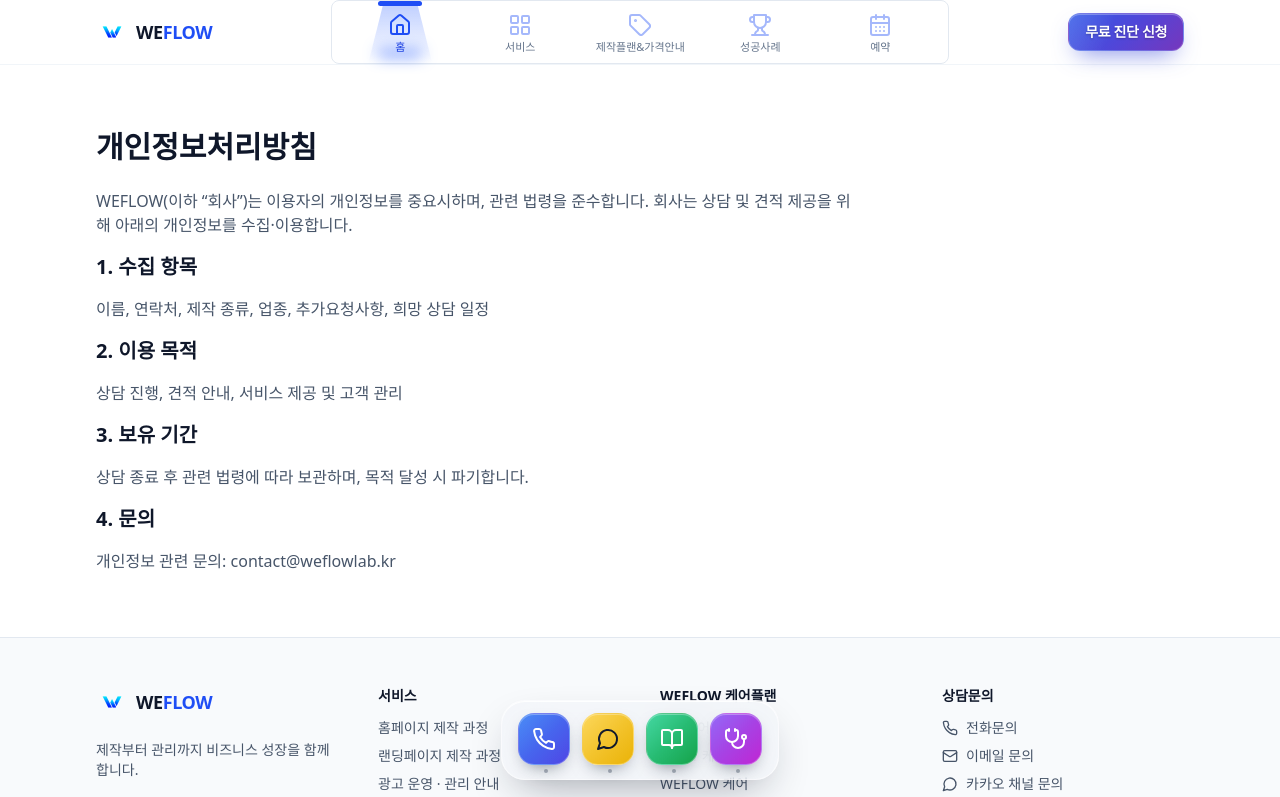
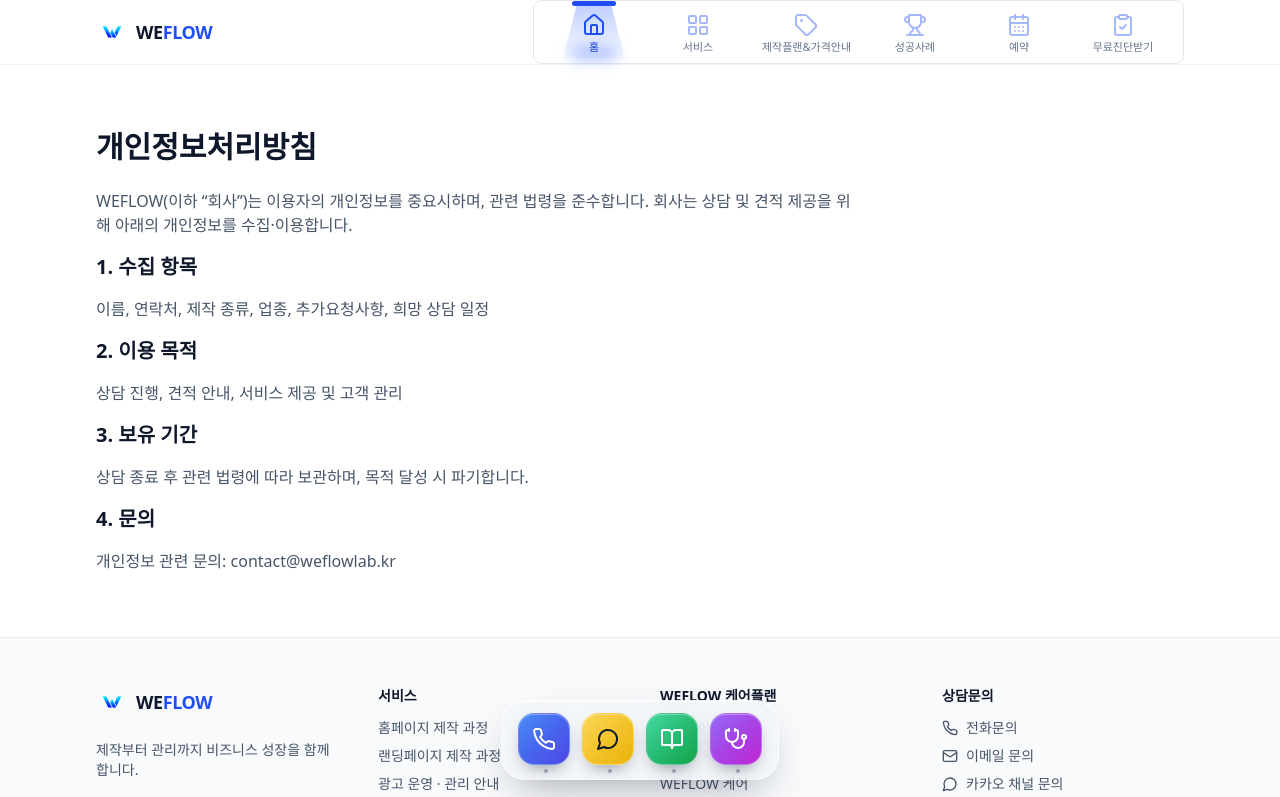
Before and after one commit to zaewc/weflow, a Next.js app: page /privacy in a window 1280 px wide. Shown: the top 797 px of the page. Built offline with nearby package versions, Linux system fonts and the light colour scheme; a web font is replaced by a local one.

Commit message:
feat(nav): 무료진단 항목 추가 및 아이콘 크기 조정

```diff
--- a/src/components/Header.tsx
+++ b/src/components/Header.tsx
@@ -11,6 +11,7 @@
   Tag,
   Trophy,
   CalendarDays,
+  ClipboardCheck,
   type LucideIcon,
 } from "lucide-react";
 import Logo from "@/components/Logo";
@@ -18,7 +19,14 @@
 import { NAV } from "@/lib/site";
 
 // NAV 순서와 1:1 대응하는 아이콘
-const NAV_ICONS: LucideIcon[] = [Home, LayoutGrid, Tag, Trophy, CalendarDays];
+const NAV_ICONS: LucideIcon[] = [
+  Home,
+  LayoutGrid,
+  Tag,
+  Trophy,
+  CalendarDays,
+  ClipboardCheck,
+];
 
 export default function Header() {
   const [open, setOpen] = useState(false);
@@ -53,15 +61,9 @@
             items={navItems}
             defaultActiveIndex={activeIndex}
             className="border-slate-200 bg-white/60"
-            iconContainerClassName="min-w-[7.5rem]"
+            iconContainerClassName="min-w-[6.5rem]"
             iconClassName="text-brand-600"
           />
-        </div>
-
-        <div className="hidden lg:block">
-          <Link href="/diagnosis" className="btn-primary px-4 py-2 text-sm">
-            무료 진단 신청
-          </Link>
         </div>
 
         <button
--- a/src/lib/site.ts
+++ b/src/lib/site.ts
@@ -27,7 +27,7 @@
   { label: "제작플랜&가격안내", href: "/pricing" },
   { label: "성공사례", href: "/cases" },
   { label: "예약", href: "/reservation" },
-
+  { label: "무료진단받기", href: "/diagnosis" },
 ] as const;
 
 // 제작 종류 (예약 / 무료진단 폼 공통)
```
